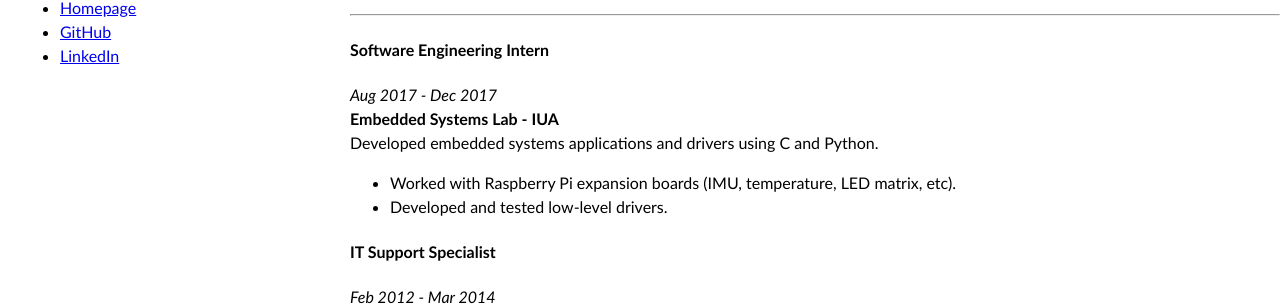
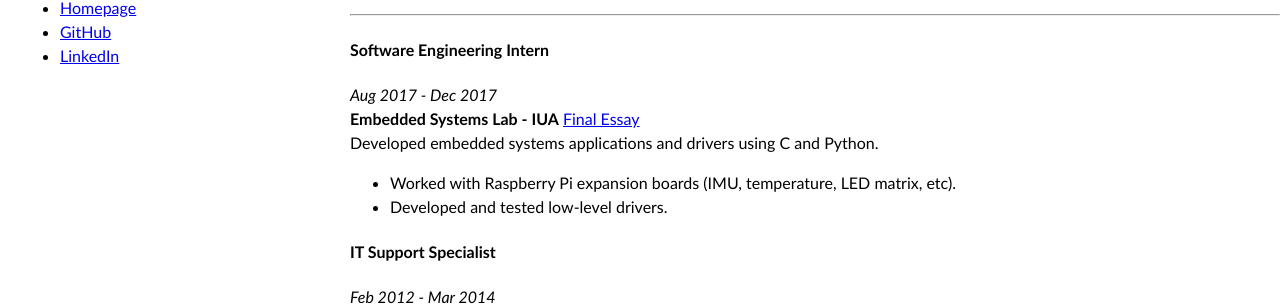
Before and after one commit to fipharraguerre/cv-homepage, a Jekyll site: the page built from index_en.md, in a window 1280 px wide. Shown: the part 845-1151 px from the top of the page. Built offline with Jekyll 4.4.1, drawn with Linux system fonts in a browser that asks for light colours.

Commit message:
added LabSE essay

```diff
--- a/_includes/experience_en.md
+++ b/_includes/experience_en.md
@@ -28,7 +28,7 @@ Managed IT infrastructure and user support for "Bolsa y Cámara de Cereales de C
 
 #### Software Engineering Intern
 *Aug 2017 - Dec 2017*
-**Embedded Systems Lab - IUA**
+**Embedded Systems Lab - IUA** [Final Essay](../assets/docs/informeLabSE.pdf)
 Developed embedded systems applications and drivers using C and Python.
 - Worked with Raspberry Pi expansion boards (IMU, temperature, LED matrix, etc).
 - Developed and tested low-level drivers.
```
Also changed, not shown: _includes/experience_es.md (+1 -1 lines), 1 other file.
